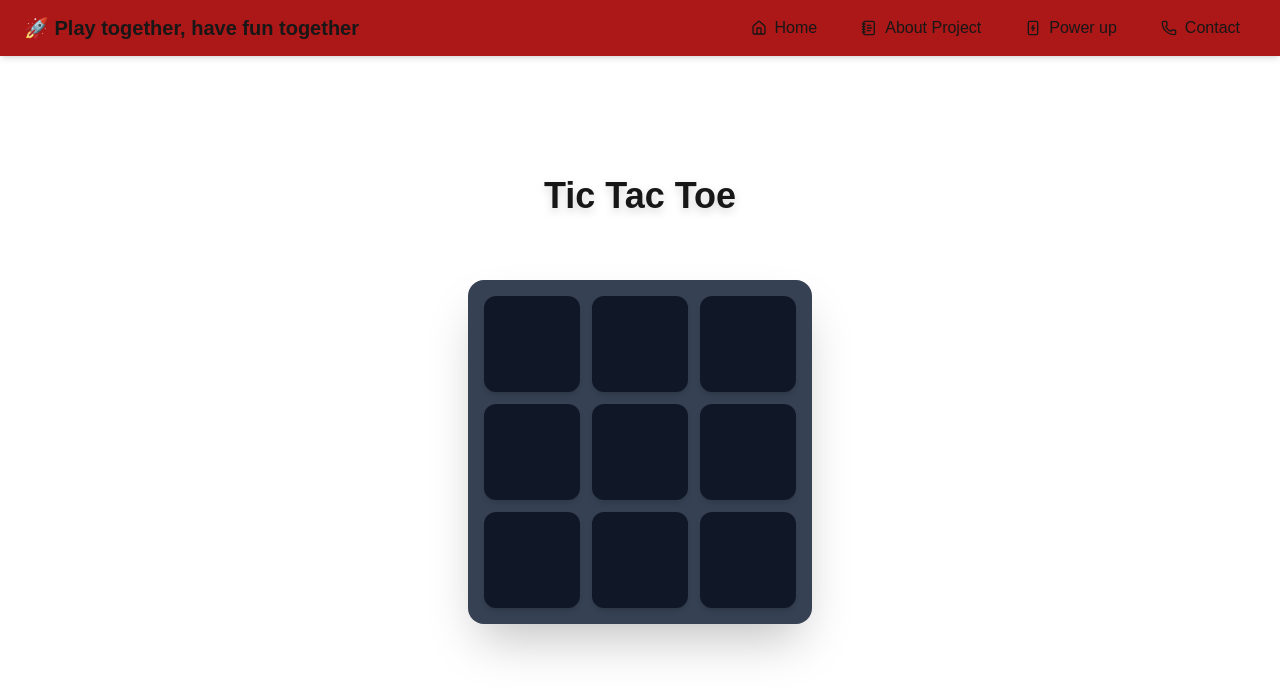
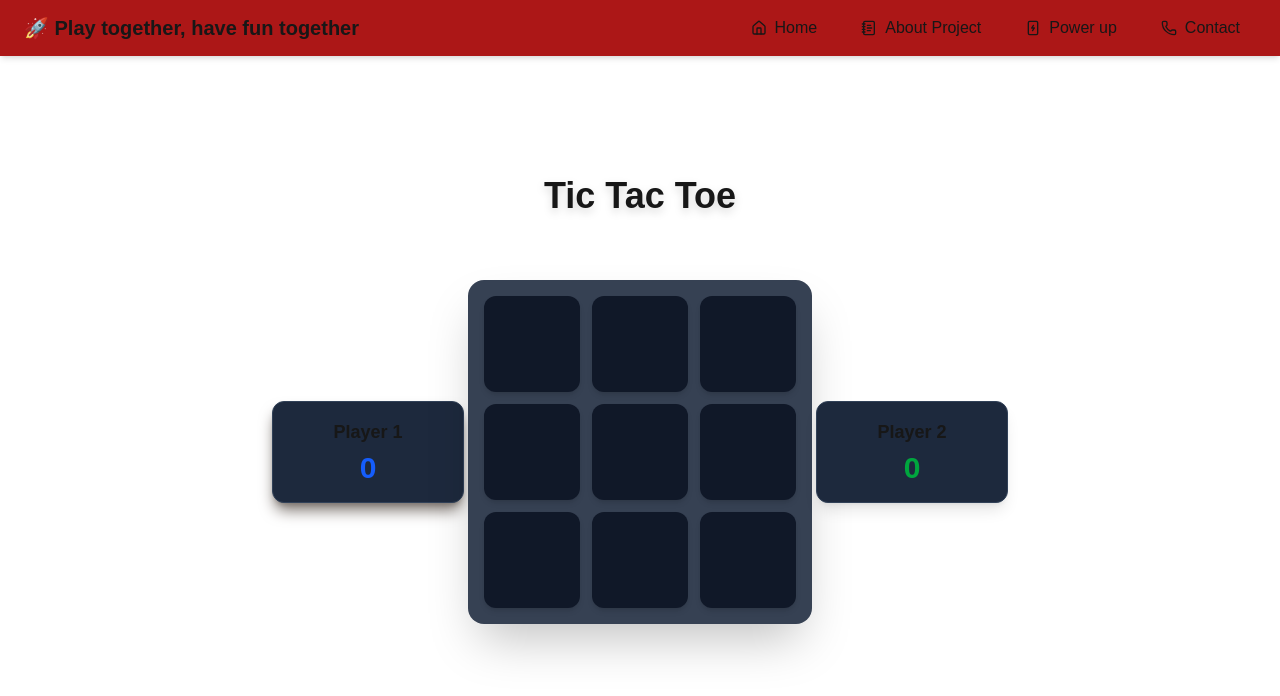
Before and after one commit to Lucasrfon/gametogether, a Next.js app: page /games/tictactoe in a window 1280 px wide. Shown: the top 696 px of the page. Built offline with nearby package versions, Linux system fonts and the light colour scheme.

Commit message:
feat: create playerPoints and put scores layout

```diff
--- a/src/app/games/dotsandboxes/page.tsx
+++ b/src/app/games/dotsandboxes/page.tsx
@@ -1,5 +1,6 @@
 'use client';
 import { Button } from '@/components/ui/Button';
+import Score from '@/components/ui/Score';
 import { useState } from 'react';
 
 type Player = 1 | 2;
@@ -168,14 +169,11 @@ export default function DotsAndBoxesBoard() {
 
   return (
     <div className="flex items-center justify-around min-h-screen">
-      <div
-        className={`flex flex-col items-center bg-slate-800 rounded-xl shadow-lg ${player === 1 ? 'shadow-stone-500' : ''} border border-slate-700 px-6 py-4 w-48`}
-      >
-        <div className="text-lg font-semibold mb-1">Player 1</div>
-        <div className="text-3xl font-extrabold text-blue-600">
-          {player1Points}
-        </div>
-      </div>
+      <Score
+        player="Player 1"
+        points={player1Points}
+        className={player === 1 ? 'shadow-stone-500' : ''}
+      ></Score>
 
       <div
         className="inline-grid h-[750px] w-[750px]"
@@ -234,14 +232,11 @@ export default function DotsAndBoxesBoard() {
         )}
       </div>
 
-      <div
-        className={`flex flex-col items-center bg-slate-800 rounded-xl shadow-lg ${player === 2 ? 'shadow-stone-500' : ''} border border-slate-700 px-6 py-4 w-48`}
-      >
-        <div className="text-lg font-semibold mb-1">Player 2</div>
-        <div className="text-3xl font-extrabold text-green-600">
-          {player2Points}
-        </div>
-      </div>
+      <Score
+        player="Player 2"
+        points={player2Points}
+        className={player === 2 ? 'shadow-stone-500' : ''}
+      ></Score>
     </div>
   );
 }
--- a/src/app/games/tictactoe/page.tsx
+++ b/src/app/games/tictactoe/page.tsx
@@ -1,22 +1,36 @@
 'use client';
 import { Button } from '@/components/ui/Button';
+import Score from '@/components/ui/Score';
 import { useState } from 'react';
+
+type Player = 1 | 2;
 
 export default function TicTacToeBoard() {
   const [board, setBoard] = useState(Array(9).fill(null));
-  const [player, setPlayer] = useState<'X' | 'O'>('X');
+  const [player, setPlayer] = useState<Player>(1);
+  const [points, setPoints] = useState({ 1: 0, 2: 0 });
+
+  const player1Points = points[1];
+  const player2Points = points[2];
 
   const handleClick = (index: number) => {
     if (board[index]) return; // já marcado
     const newBoard = [...board];
     newBoard[index] = player;
     setBoard(newBoard);
-    setPlayer(player === 'X' ? 'O' : 'X');
+    setPlayer(player === 1 ? 2 : 1);
   };
 
   return (
     <div className="min-h-screen flex flex-col items-center justify-center gap-8">
       <h1 className="text-4xl font-bold mb-8 drop-shadow-lg">Tic Tac Toe</h1>
+
+      <div className="flex items-center justify-between w-full max-w-3xl px-4">
+        <Score
+          player="Player 1"
+          points={player1Points}
+          className={player === 1 ? 'shadow-stone-500' : ''}
+        ></Score>
 
         <div className="grid grid-cols-3 gap-3 bg-gray-700 p-4 rounded-2xl shadow-2xl">
           {board.map((cell, i) => (
@@ -28,9 +42,16 @@ export default function TicTacToeBoard() {
                        hover:scale-105 hover:bg-gray-600 transition-all duration-200
                        cursor-pointer select-none"
             >
-            {cell}
+              {cell === 1 ? 'X' : cell === 2 ? 'O' : ''}
             </div>
           ))}
+        </div>
+
+        <Score
+          player="Player 2"
+          points={player2Points}
+          className={player === 2 ? 'shadow-stone-500' : ''}
+        ></Score>
       </div>
     </div>
   );
```
Lines whose indentation alone changed are shown as unchanged.
